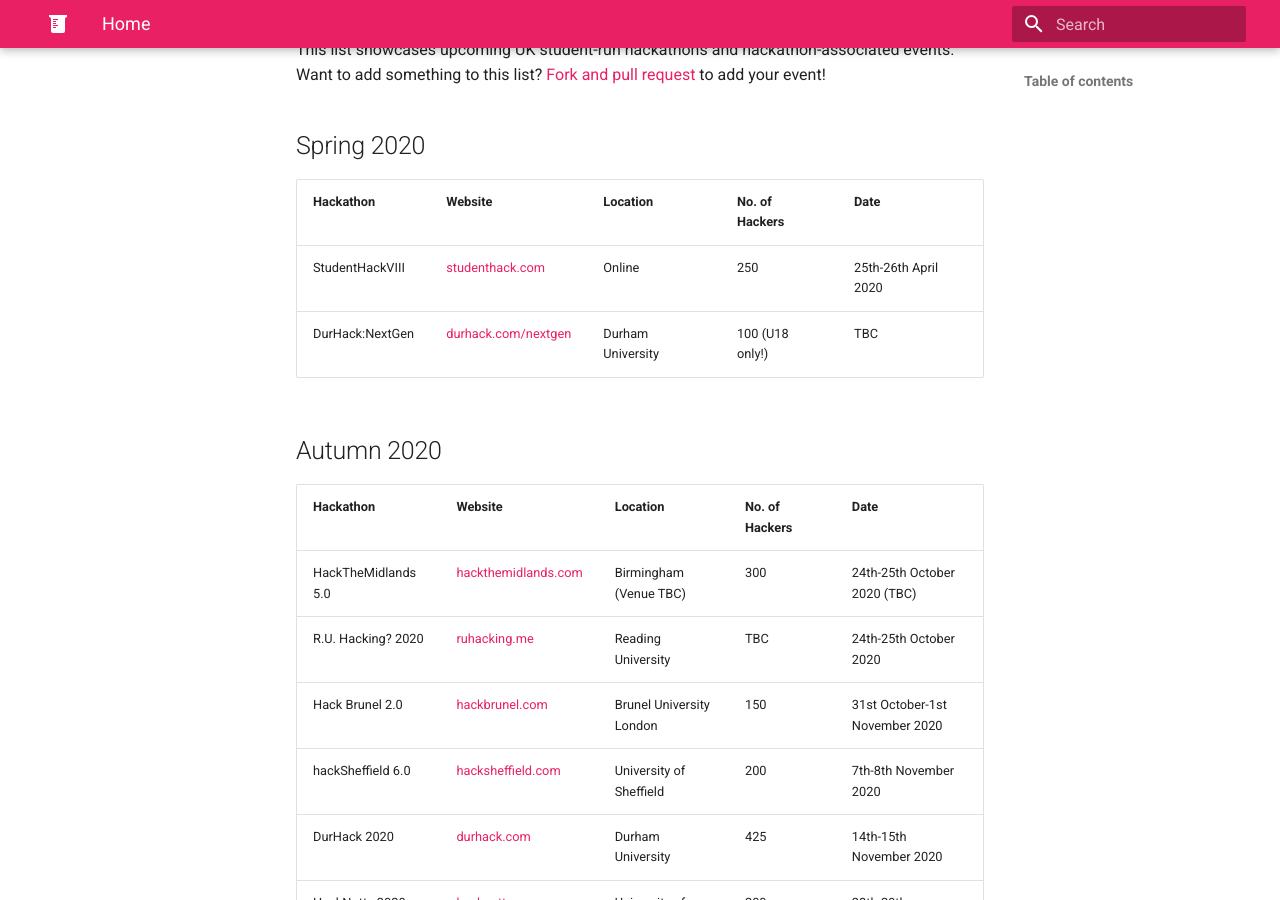
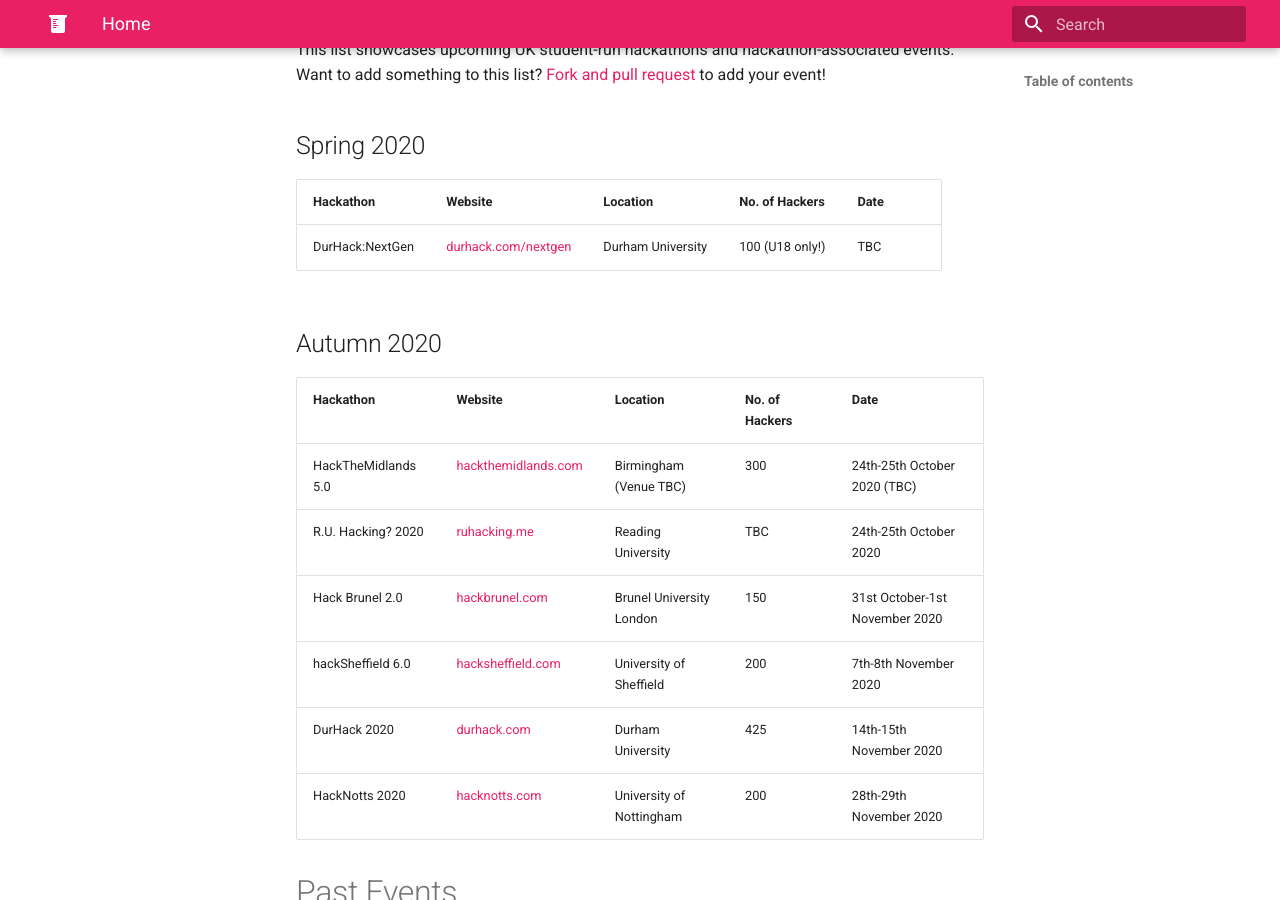
Before and after one commit to Athons/wiki, an MkDocs documentation site: the page built from docs/index.md, in a window 1280 px wide and 900 px high, scrolled down 749 px. Built offline with MkDocs 1.6.1 and Material for MkDocs 9.7.7, drawn with Linux system fonts in a browser that asks for light colours; nearby versions of some CDN libraries.

Commit message:
Remove StudentHack to reflect list.md (#196)

```diff
--- a/docs/index.md
+++ b/docs/index.md
@@ -33,7 +33,6 @@
 
 |Hackathon        |Website|   Location         |No. of Hackers|Date|
 |-----------------|-------|--------------------|--------------|----|
-| StudentHackVIII | [studenthack.com](https://www.studenthack.com/) | Online| 250 | 25th-26th April 2020 |
 | DurHack:NextGen  | [durhack.com/nextgen](https://durhack.com/nextgen) | Durham University | 100 (U18 only!) | TBC |
 
 
```
